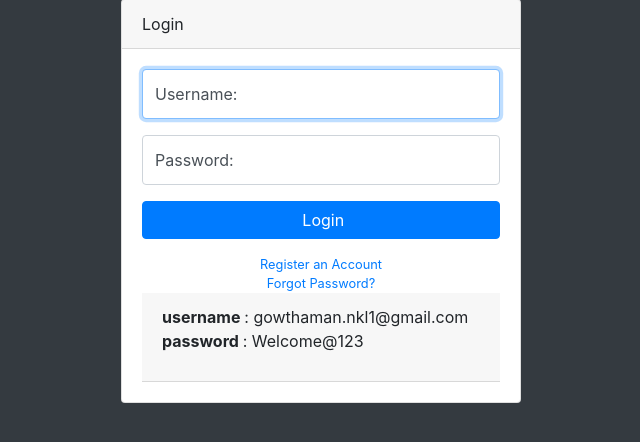
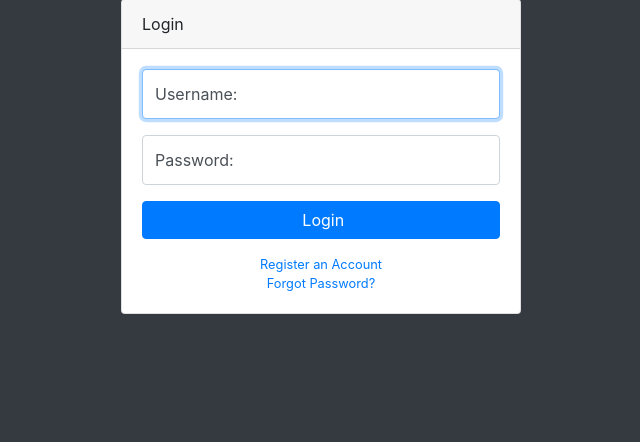
Before and after one commit to SineethKumar/Django_App, a Django app: page /login/ in a window 1280 px wide. Shown: the part 49-491 px from the top of the page, without its empty margins (319-959 px from the left). Run offline with Django 3.2, Linux system fonts and the light colour scheme; some libraries are stand-ins or nearby versions.

Commit message:
login page changed

```diff
--- a/templates/login.html
+++ b/templates/login.html
@@ -15,12 +15,12 @@
                     <a class="d-block small mt-3" href="/register">Register an Account</a>
                     <a class="d-block small" href="/password/reset">Forgot Password?</a>
                 </div>
-                <div class="card-header">
+                <!-- <div class="card-header">
                 <p>
                     <b>username </b>: gowthaman.nkl1@gmail.com <br>
                     <b>password </b>: Welcome@123
                 </p>
-            </div>
+            </div> -->
             </div>
         </div>
     </div>
```
